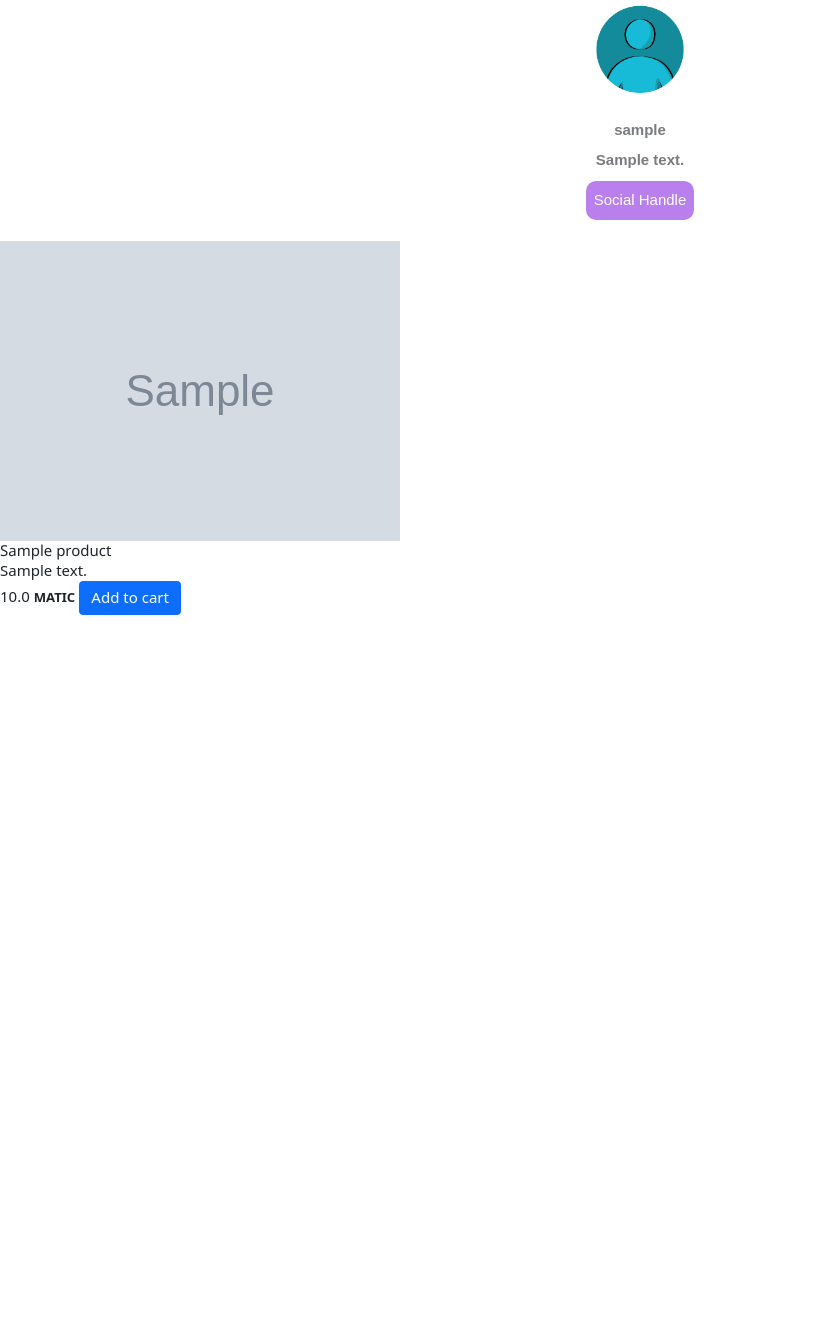
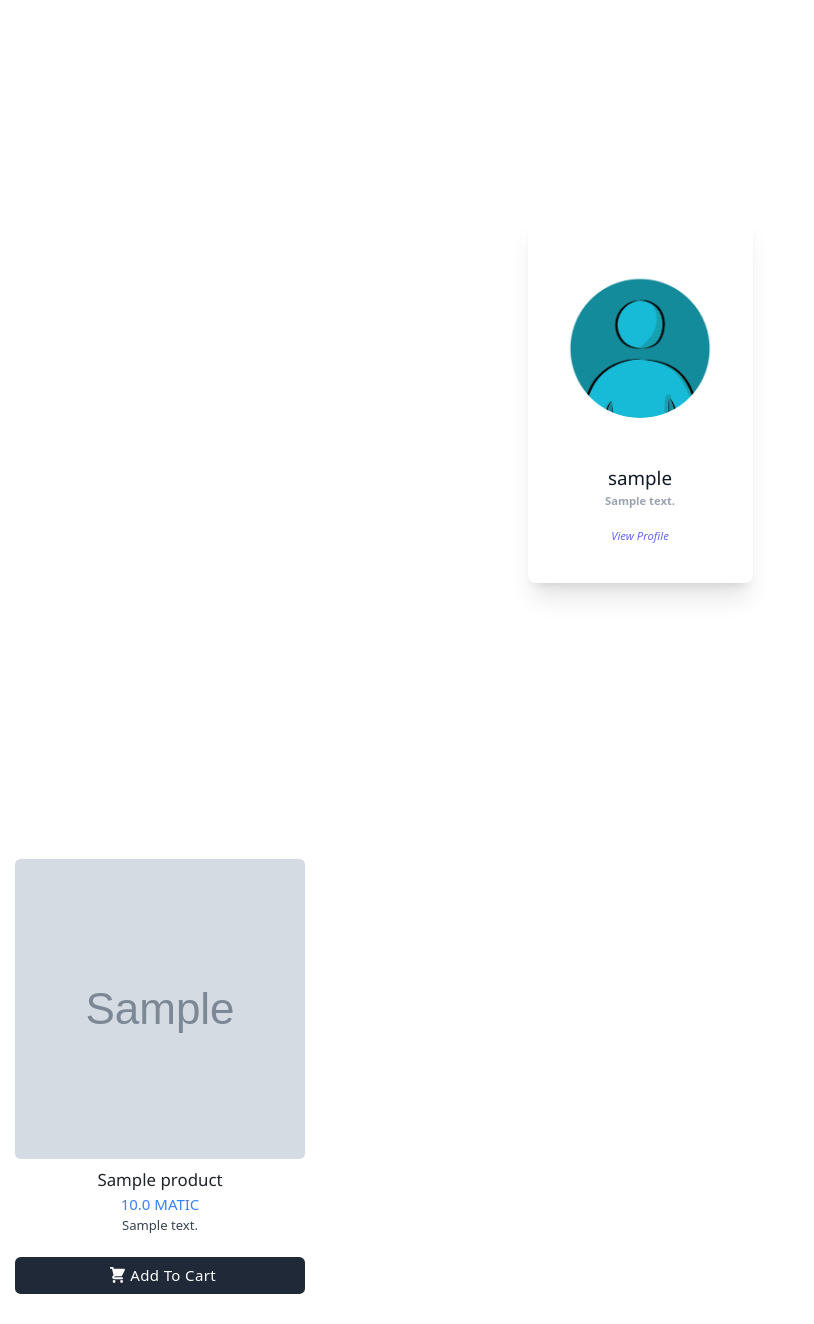
Before and after one commit to meta-ps/PolyShoppers, a Django app: page /in/sample/ in a window 1280 px wide. Shown: the part 326-1650 px from the top of the page, without its empty margins (0-814 px from the left). Before the commit the page ends 941 px from the top, so only its background shows below. Run offline with Django 3.2, Linux system fonts and the light colour scheme; tables that the repository leaves empty hold one stand-in row (values such as "Sample post"); grey boxes marked "Sample" are stand-in pictures; some libraries are stand-ins or nearby versions; grey boxes are pictures that could not be loaded.

Commit message:
updated ui components

```diff
--- a/templates/seller_page.html
+++ b/templates/seller_page.html
@@ -6,7 +6,7 @@
     <meta charset="UTF-8">
     <meta http-equiv="X-UA-Compatible" content="IE=edge">
     <meta name="viewport" content="width=device-width, initial-scale=1.0">
-    <title>Polypatreon</title>
+    <title>PolyShoppers</title>
     <link rel="preconnect" href="https://fonts.gstatic.com">
     <link rel="icon" type="image/x-icon"
         href="https://img.icons8.com/external-vitaliy-gorbachev-lineal-color-vitaly-gorbachev/30/000000/external-cup-fast-food-vitaliy-gorbachev-lineal-color-vitaly-gorbachev.png">
@@ -21,76 +21,9 @@
     <script src="https://cdn.tailwindcss.com"></script>
 
 
-    <script>
-        function redirect() {
-            window.open('{{youtube}}', '_blank');
-        }
-    </script>
 
 </head>
 
-<style>
-    .user_name {
-        display: flex;
-        justify-content: center;
-
-    }
-
-    .user_profile {
-        font-family: 'Archivo', sans-serif;
-        font-family: 'Prompt', sans-serif;
-        font-family: 'Space Mono', monospace;
-        font-family: 'Titillium Web', sans-serif;
-        font-family: 'Ubuntu', sans-serif;
-        padding: 5px;
-        justify-content: center;
-    }
-
-    .user_img {
-        display: flex;
-        justify-content: center;
-    }
-
-    .social_handle {
-        border-radius: 10px;
-        background-color: blueviolet;
-        padding: 8px;
-        border-color: none;
-        color: #fff;
-
-
-    }
-
-    .supportme {
-        padding: 3%;
-        display: flex;
-        justify-content: center;
-    }
-
-    .card {
-        display: flex;
-        width: 45%;
-        height: 20rem;
-        border-radius: 15px;
-        justify-content: center;
-
-    }
-
-    .coffeeimg {
-        align-items: center;
-    }
-
-    .down_footer {
-        background-color: #712891;
-        padding: 10px;
-    }
-
-    .footer__text {
-        color: #fff;
-        font-size: 15px;
-        align-items: center;
-    }
-</style>
 
 <header class="header navbar-expand-md navbar-light ">
     <nav class="navbar ">
@@ -120,21 +53,51 @@
 <hr>
 
 <body>
-    <section class="user_name">
-        <div>
-            <div class="user_img">
-                <img src="{% static 'images/avatar.png' %}" alt="Boss" style="width:15%"
-                    class="w3-circle w3-hover-opacity">
+
+
+    <div class="flex items-center h-screen w-full justify-center">
+        <div class="max-w-md">
+            <div class="bg-white shadow-xl rounded-lg py-3">
+                <div class="photo-wrapper p-10">
+                    <img class="w-42 h-40 rounded-full mx-auto" src="{% static 'images/avatar.png' %}" alt="John Doe">
+                </div>
+                <div class="p-2">
+                    <h3 class="text-center text-xl text-gray-900 font-medium leading-8">{{username}}</h3>
+                    <div class="text-center text-gray-400 text-xs font-semibold">
+                        <p>{{about}}</p>
+                    </div>
+
+                    <div class="text-center my-3">
+                        <a class="text-xs text-indigo-500 italic hover:underline hover:text-indigo-600 font-medium" onclick="redirect()">View Profile</a>
+                    </div>
+
+                </div>
             </div>
-            <div class="w3-opacity">
-                <span class="w3-button w3-xxlarge w3-white w3-right" onclick="w3_open()"><i
-                        class="fa fa-bars"></i></span>
-                <br />
-                <div class="w3-center w3-margin-bottom">
-                    <h1 class="user_profile"><b>{{username}}</b></h1>
-                    <p class="user_profile"><b>{{about}}</b></p>
-                    <p class=" user_profile"><button class="social_handle " onclick="redirect()">Social Handle</button>
-                    </p>
+        </div>
+    </div>
+
+
+
+
+    <section class="bg-white">
+        <div class="container px-6 py-8 mx-auto">
+            <div class="lg:flex lg:-mx-2">
+                <div class="grid grid-cols-1 gap-8 mt-8 md:grid-cols-2 lg:grid-cols-3 xl:grid-cols-4">
+                    {% for i in products %}
+                    <div class="flex flex-col items-center justify-center w-full max-w-lg mx-auto">
+                            <img class="object-cover w-full rounded-md h-72 xl:h-80" src="/images/{{i.image}}" alt="T-Shirt">
+                            <h4 class="mt-2 text-lg font-medium">{{i.name}}</h4>
+                            <p class="text-blue-500">{{i.price}} MATIC</p>
+                            <p class="text-sm text-gray-700">{{i.description}}</p>
+                            <a href="{% url 'cart_add' i.id %}"  class="flex items-center justify-center w-full px-2 py-2 mt-4 font-medium tracking-wide text-white capitalize transition-colors duration-200 transform bg-gray-800 rounded-md hover:bg-gray-700 focus:outline-none focus:bg-gray-700">
+                                <svg xmlns="http://www.w3.org/2000/svg" class="w-5 h-5 mx-1" viewBox="0 0 20 20" fill="currentColor">
+                                    <path d="M3 1a1 1 0 000 2h1.22l.305 1.222a.997.997 0 00.01.042l1.358 5.43-.893.892C3.74 11.846 4.632 14 6.414 14H15a1 1 0 000-2H6.414l1-1H14a1 1 0 00.894-.553l3-6A1 1 0 0017 3H6.28l-.31-1.243A1 1 0 005 1H3zM16 16.5a1.5 1.5 0 11-3 0 1.5 1.5 0 013 0zM6.5 18a1.5 1.5 0 100-3 1.5 1.5 0 000 3z" />
+                                </svg>
+                                    Add to cart
+                                </a>
+                    </div>
+                    {% endfor %}
+                    </div>
                 </div>
             </div>
         </div>
@@ -142,23 +105,12 @@
 
 
 
-    {% for i in products %}
-
-    <img src="/images/{{i.image}}" alt="" />
-
-    <h2>{{i.name}}</h2>
-    <p>{{i.description}}</p>
-    <span>{{i.price}}</span>&nbsp;<span class="text-sm font-bold">MATIC</span>
-
-
-    <a href="{% url 'cart_add' i.id %}" class="btn btn-primary btn-md my-0 pt-1">Add to
-        cart</a>
-    <br />
-    {% endfor %}
-
-
-
 
 </body>
 
+<script>
+    function redirect() {
+        window.open('{{youtube}}', '_blank');
+    }
+</script>
 </html>
```
